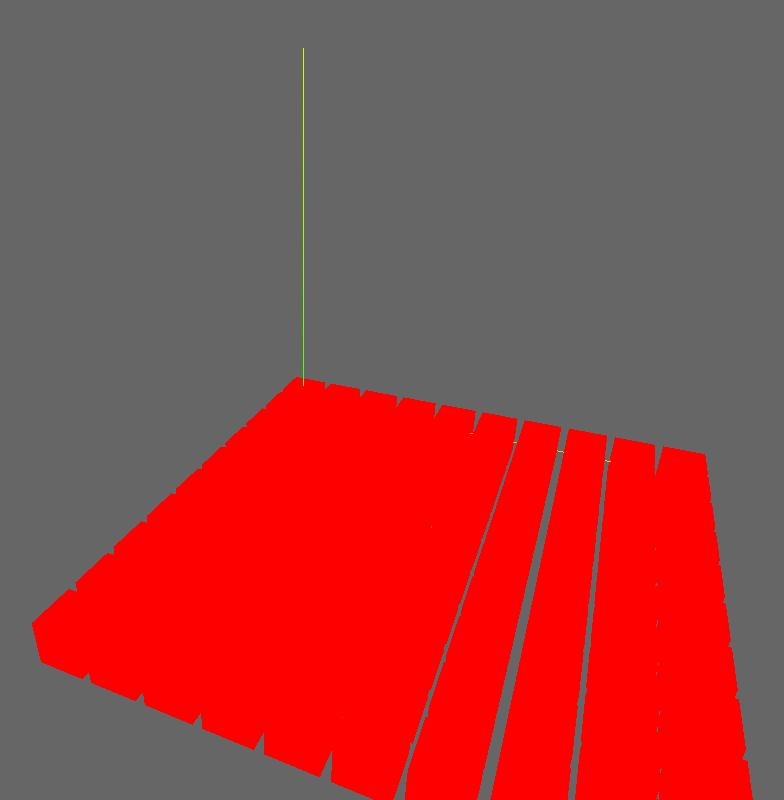
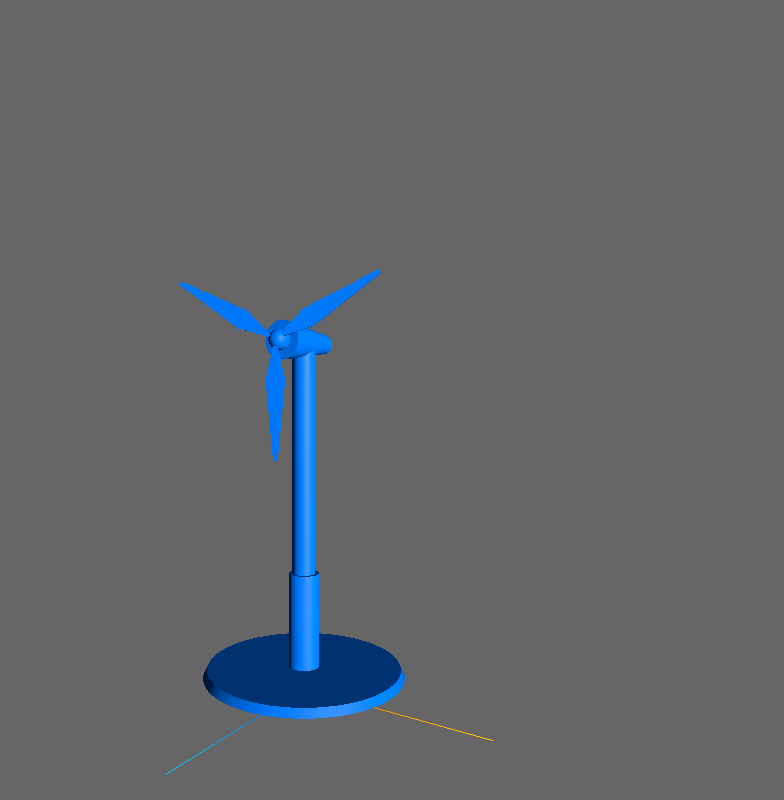
Before and after one commit to asato-oi/playground, a website built with Vite: page src/02/index.html in a window 1280 px wide. Shown: the whole page, without its empty margins (336-1120 px from the left). Built offline with nearby package versions, Linux system fonts and the light colour scheme; animation ran at ten frames a second.

Commit message:
⚡️ 羽の作成まで

```diff
--- a/src/02/index.js
+++ b/src/02/index.js
@@ -1,52 +1,78 @@
+"use strict";
+
 import * as THREE from "three";
 import { OrbitControls } from "./OrbitControls.js";
 
-window.addEventListener(
-  "DOMContentLoaded",
-  () => {
-    const wrapper = document.querySelector("#webgl");
-    const app = new ThreeApp(wrapper);
-    app.render();
-  },
-  false
-);
-
 class ThreeApp {
   /**
-   * カメラ定義のための定数
+   * レンダラーのパラメーター
+   */
+  static RENDERER_PARAM = {
+    clearColor: 0x666666,
+    width: window.innerWidth,
+    height: window.innerHeight,
+  };
+
+  /**
+   * カメラのパラメーター
    */
   static CAMERA_PARAM = {
-    fovy: 60,
+    fovY: 60,
     aspect: window.innerWidth / window.innerHeight,
     near: 0.1,
-    far: 400.0,
-    position: new THREE.Vector3(80.0, 100.0, 180.0),
-    lookAt: new THREE.Vector3(0.0, 0.0, 0.0),
+    far: 50.0,
+    position: new THREE.Vector3(20.0, 15.0, 30.0),
+    lookAt: new THREE.Vector3(0.0, 15.0, 0.0),
   };
+
   /**
-   * レンダラー定義のための定数
+   * 平行光源のパラメーター
    */
-  static RENDERER_PARAM = {
-    clearColor: 0x666666, // 画面をクリアする色
-    width: window.innerWidth, // レンダラーに設定する幅
-    height: window.innerHeight, // レンダラーに設定する高さ
+  static DIRECTIONAL_LIGHT_PARAM = {
+    color: 0xffffff,
+    intensity: 10.0,
+    position: new THREE.Vector3(10.0, 1.0, 5.0),
   };
+
   /**
-   * マテリアル定義のための定数
+   * アンビエントライトのパラメーター
+   */
+  static AMBIENT_LIGHT_PARAM = {
+    color: 0xffffff,
+    intensity: 0.3,
+  };
+
+  /**
+   * マテリアルのパラメーター
    */
   static MATERIAL_PARAM = {
-    color: 0xff0000,
+    color: 0x0052b0, // マテリアルの基本色
+  };
+
+  /**
+   * ヘルパーのパラメーター
+   */
+  static HELPER_PARAM = {
+    axesHelper: 10.0,
   };
 
   renderer; // レンダラ
   scene; // シーン
   camera; // カメラ
-  geometry; // ジオメトリ
+  directionalLight; // 平行光源（ディレクショナルライト）
+  ambientLight; // 環境光（アンビエントライト）
+  pillarUnder; // ジオメトリ（支柱下側）
+  pillarTop; // ジオメトリ（支柱上側）
+  base; // ジオメトリ（土台部分）
+  center; // ジオメトリ（中央）
+  neck; // ジオメトリ（扇風機の首）
+  blade1; // ジオメトリ（扇風機の羽1）
+  blade2; // ジオメトリ（扇風機の羽2）
+  blade3; // ジオメトリ（扇風機の羽3）
   material; // マテリアル
   box; // ボックスメッシュ
-  boxGroup; // ボックス群
+  axesHelper; // 軸ヘルパー
   controls; // オービットコントロール
-  axesHelper; // 軸ヘルパー
 
   /**
    * コンストラクタ
@@ -54,22 +80,24 @@ class ThreeApp {
    * @param {HTMLElement} wrapper - canvas 要素を append する親要素
    */
   constructor(wrapper) {
-    // レンダラー
+    // レンダラー初期化
     const color = new THREE.Color(ThreeApp.RENDERER_PARAM.clearColor);
-    this.renderer = new THREE.WebGLRenderer();
+
+    this.renderer = new THREE.WebGLRenderer(); // アンチエイリアスを有効にする
+    // this.renderer.setPixelRatio(window.devicePixelRatio); // デバイスのピクセル比を設定
     this.renderer.setClearColor(color);
     this.renderer.setSize(
       ThreeApp.RENDERER_PARAM.width,
       ThreeApp.RENDERER_PARAM.height
     );
-    wrapper.appendChild(this.renderer.domElement);
+    wrapper.appendChild(this.renderer.domElement); //canvas
 
-    // シーン
+    // シーン初期化
     this.scene = new THREE.Scene();
 
     // カメラ
     this.camera = new THREE.PerspectiveCamera(
-      ThreeApp.CAMERA_PARAM.fovy,
+      ThreeApp.CAMERA_PARAM.fovY,
       ThreeApp.CAMERA_PARAM.aspect,
       ThreeApp.CAMERA_PARAM.near,
       ThreeApp.CAMERA_PARAM.far
@@ -77,55 +105,127 @@ class ThreeApp {
     this.camera.position.copy(ThreeApp.CAMERA_PARAM.position);
     this.camera.lookAt(ThreeApp.CAMERA_PARAM.lookAt);
 
-    // ジオメトリとマテリアル
-    this.geometry = new THREE.BoxGeometry(10, 10, 10);
-    this.material = new THREE.MeshBasicMaterial(ThreeApp.MATERIAL_PARAM);
+    // ディレクショナルライト（平行光源）
+    this.directionalLight = new THREE.DirectionalLight(
+      ThreeApp.DIRECTIONAL_LIGHT_PARAM.color,
+      ThreeApp.DIRECTIONAL_LIGHT_PARAM.intensity
+    );
+    this.directionalLight.position.copy(
+      ThreeApp.DIRECTIONAL_LIGHT_PARAM.position
+    );
+    this.scene.add(this.directionalLight);
 
-    this.boxGroup = new THREE.Group();
+    // アンビエントライト（環境光）
+    this.ambientLight = new THREE.AmbientLight(
+      ThreeApp.AMBIENT_LIGHT_PARAM.color,
+      ThreeApp.AMBIENT_LIGHT_PARAM.intensity
+    );
+    this.scene.add(this.ambientLight);
 
-    const rows = 10; // 行の数
-    const cols = 10; // 列の数
-    const space = 2; // ボックス間の距離
+    // マテリアル
+    this.material = new THREE.MeshPhongMaterial(ThreeApp.MATERIAL_PARAM);
 
-    for (let row = 0; row < rows; row++) {
-      for (let col = 0; col < cols; col++) {
-        const box = new THREE.Mesh(this.geometry, this.material);
+    // ジオメトリ（支柱下）
+    const pillarUnder = new THREE.CylinderGeometry(0.8, 0.8, 6.0, 32.0);
+    // ジオメトリ（支柱上）
+    const pillarTop = new THREE.CylinderGeometry(0.6, 0.6, 18.0, 32.0);
+    // ジオメトリ（土台）
+    const base = new THREE.CylinderGeometry(5.0, 5.2, 0.4, 64);
+    // ジオメトリ（首）
+    const neck = new THREE.CylinderGeometry(1.0, 0.5, 4.0, 32);
+    // ジオメトリ（中央）
+    const center = new THREE.CapsuleGeometry(0.51, 0.5, 4, 32);
+    // ジオメトリ（羽）
+    const blade = new THREE.Shape();
+    blade.moveTo(0, 0);
+    blade.lineTo(0.5, -2);
+    blade.lineTo(0.1, -6.0);
+    blade.lineTo(-0.1, -6.0);
+    blade.lineTo(-0.5, -2);
+    blade.lineTo(0, 0);
 
-        const x = col * (10 + space);
-        const z = row * (10 + space);
+    const extrudeSettings = {
+      steps: 2,
+      depth: 0.1,
+      bevelEnabled: false,
+    };
 
-        box.position.set(x, 0, z);
-        this.boxGroup.add(box);
-      }
-    }
+    const bladeGeometry = new THREE.ExtrudeGeometry(blade, extrudeSettings);
 
     // メッシュ
-    // this.box = new THREE.Mesh(this.geometry, this.material);
-    this.scene.add(this.boxGroup);
+    this.pillarUnder = new THREE.Mesh(pillarUnder, this.material);
+    this.pillarUnder.position.y = 3.0;
+    this.pillarTop = new THREE.Mesh(pillarTop, this.material);
+    this.pillarTop.position.y = 9.0;
+    this.base = new THREE.Mesh(base, this.material);
+    this.base.position.y = 1.0; // 土台の位置を調整
+    this.neck = new THREE.Mesh(neck, this.material);
+    this.neck.position.y = 18; // 首の位置を調整
+    this.neck.rotation.x = Math.PI / 2;
+    this.center = new THREE.Mesh(center, this.material);
+    this.center.position.y = 18;
+    this.center.rotation.x = Math.PI / 2;
+    this.center.position.z = 2.0;
 
-    // 軸ヘルパー
-    const axesBarLength = 100.0;
-    this.axesHelper = new THREE.AxesHelper(axesBarLength);
+    this.blade1 = new THREE.Mesh(bladeGeometry, this.material);
+    this.blade1.position.y = 18; // 首の位置を調整
+    this.blade1.rotation.y = Math.PI / 12;
+    this.blade1.position.z = 2.5; // 首の位置を調整
+
+    this.blade2 = new THREE.Mesh(bladeGeometry, this.material);
+    this.blade2.position.y = 18; // 首の位置を調整
+    this.blade2.rotation.y = Math.PI / 12;
+    this.blade2.position.z = 2.5; // 首の位置を調整
+    this.blade2.rotation.z = -120 * (Math.PI / 180);
+
+    this.blade3 = new THREE.Mesh(bladeGeometry, this.material);
+    this.blade3.position.y = 18; // 首の位置を調整
+    this.blade3.rotation.y = Math.PI / 12;
+    this.blade3.position.z = 2.5; // 首の位置を調整
+    this.blade3.rotation.z = 120 * (Math.PI / 180);
+
+    this.scene.add(this.pillarUnder);
+    this.scene.add(this.pillarTop);
+    this.scene.add(this.base);
+    this.scene.add(this.neck);
+    this.scene.add(this.center);
+    this.scene.add(this.blade1);
+    this.scene.add(this.blade2);
+    this.scene.add(this.blade3);
+
+    // ヘルパー
+    this.axesHelper = new THREE.AxesHelper(ThreeApp.HELPER_PARAM.axesHelper);
     this.scene.add(this.axesHelper);
 
-    // コントロール
-    this.controls = new OrbitControls(this.camera, this.renderer.domElement);
+    // this.createFanBlade();
 
-    // render メソッドはブラウザ制御で再帰的に呼び出されるので this を固定する
+    // オービットコントロール
+    // this.controls = new OrbitControls(this.camera, this.renderer.domElement);
     this.render = this.render.bind(this);
+
+    window.addEventListener("resize", () => {
+      this.renderer.setSize(window.innerWidth, window.innerHeight);
+      this.camera.aspect = window.innerWidth / window.innerHeight;
+      this.camera.updateProjectionMatrix();
+    });
   }
 
-  /**
-   * 描画処理
-   */
+  createFanBlade() {
+    console.log("hoge");
+  }
+
   render() {
-    // 恒常ループの設定 @@@
+    // 恒常ループの設定
     requestAnimationFrame(this.render);
 
-    // コントロールを更新 @@@
-    this.controls.update();
-
-    // レンダラーで描画
+    // コントロールを更新
     this.renderer.render(this.scene, this.camera);
   }
 }
+
+(() => {
+  const wrapper = document.querySelector("#webgl");
+
+  const app = new ThreeApp(wrapper);
+  app.render();
+})();
```
Also changed, not shown: src/index.html (+1 -0 lines), src/02/index.html (line endings or trailing spaces).
